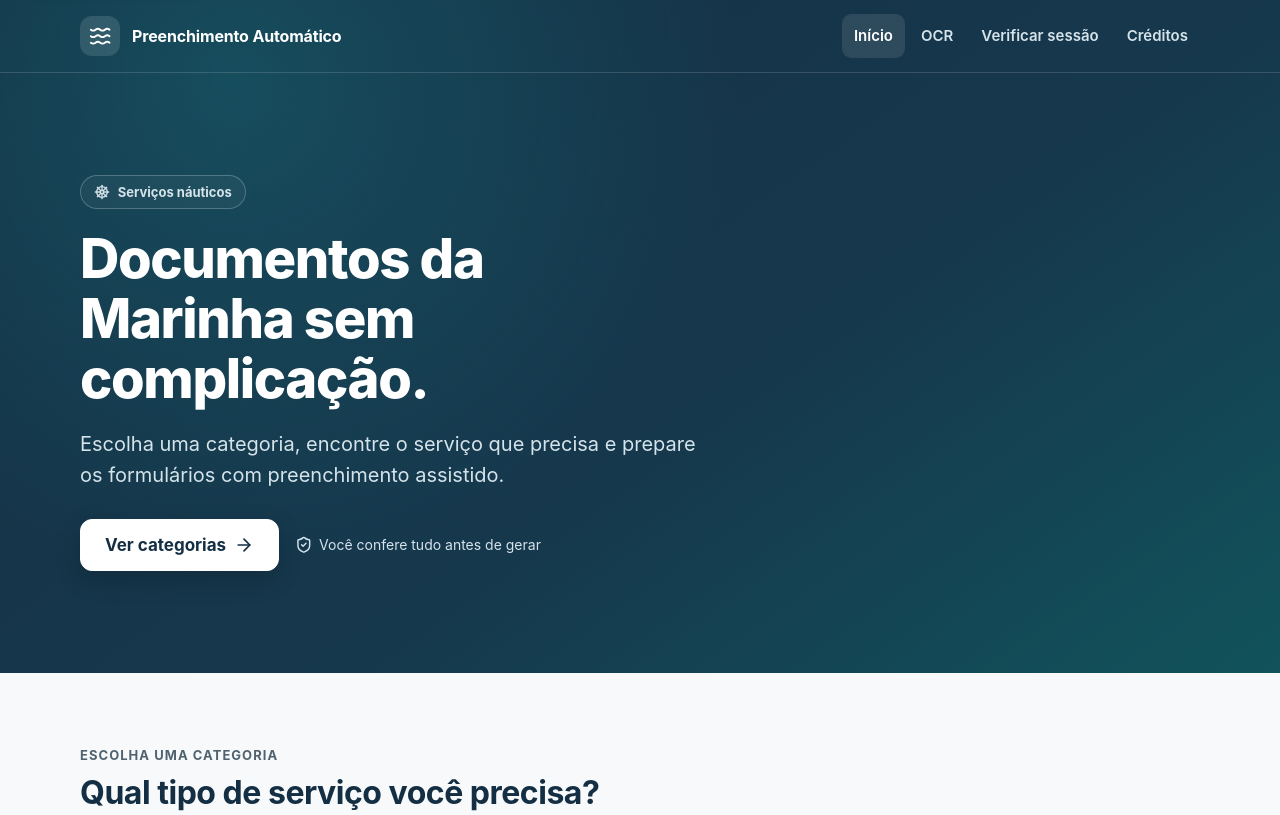
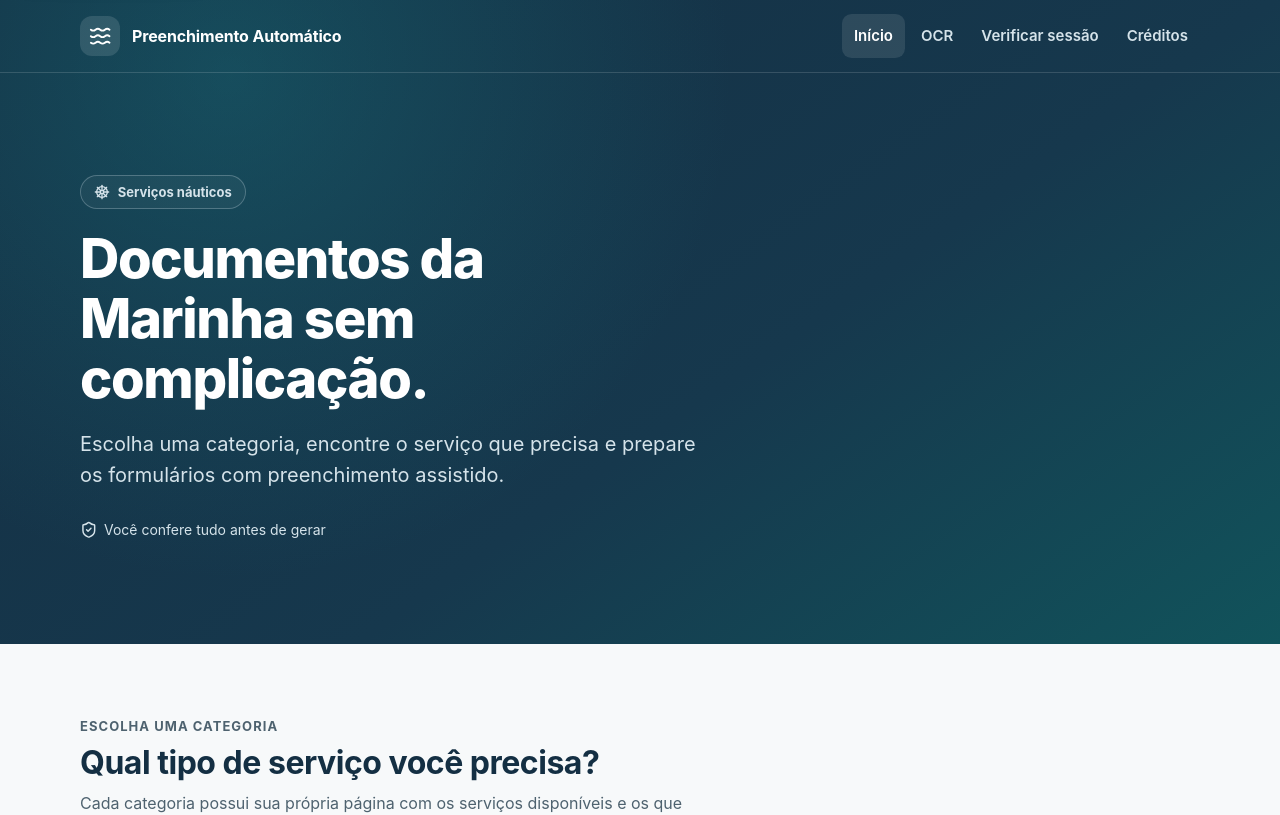
Before and after one commit to matheusdebrito/preenchimento-automatico, a React (Vite) app in the folder frontend/: page / in a window 1280 px wide. Shown: the top 815 px of the page. Built offline with nearby package versions, Linux system fonts and the light colour scheme; no server answers.

Commit message:
Remove botão Ver categorias da página inicial
* chore(frontend): remove CTA de categorias da página inicial

* test(frontend): remove expectativa do CTA de categorias

```diff
--- a/frontend/src/pages/HomePage.tsx
+++ b/frontend/src/pages/HomePage.tsx
@@ -1,8 +1,7 @@
-import { ArrowRight, ChevronRight, ShieldCheck, ShipWheel, Waves } from 'lucide-react';
+import { ChevronRight, ShieldCheck, ShipWheel, Waves } from 'lucide-react';
 import { Link } from 'react-router-dom';
 import { AppFooter } from '../components/layout/AppFooter';
 import { AppHeader } from '../components/layout/AppHeader';
-import { Button } from '../components/ui/Button';
 import { SERVICE_CATEGORIES } from '../data/catalog';
 import { useDocumentTitle } from '../hooks/useDocumentTitle';
 
@@ -29,15 +28,6 @@ export function HomePage() {
                 com preenchimento assistido.
               </p>
               <div className="hero__actions">
-                <Button
-                  to="#categories-title"
-                  variant="inverse"
-                  size="lg"
-                  icon={<ArrowRight aria-hidden="true" />}
-                  iconPosition="end"
-                >
-                  Ver categorias
-                </Button>
                 <span className="hero__note">
                   <ShieldCheck aria-hidden="true" />
                   Você confere tudo antes de gerar
```
Also changed, not shown: 1 other file (tests, documents, lock files or other folders).
